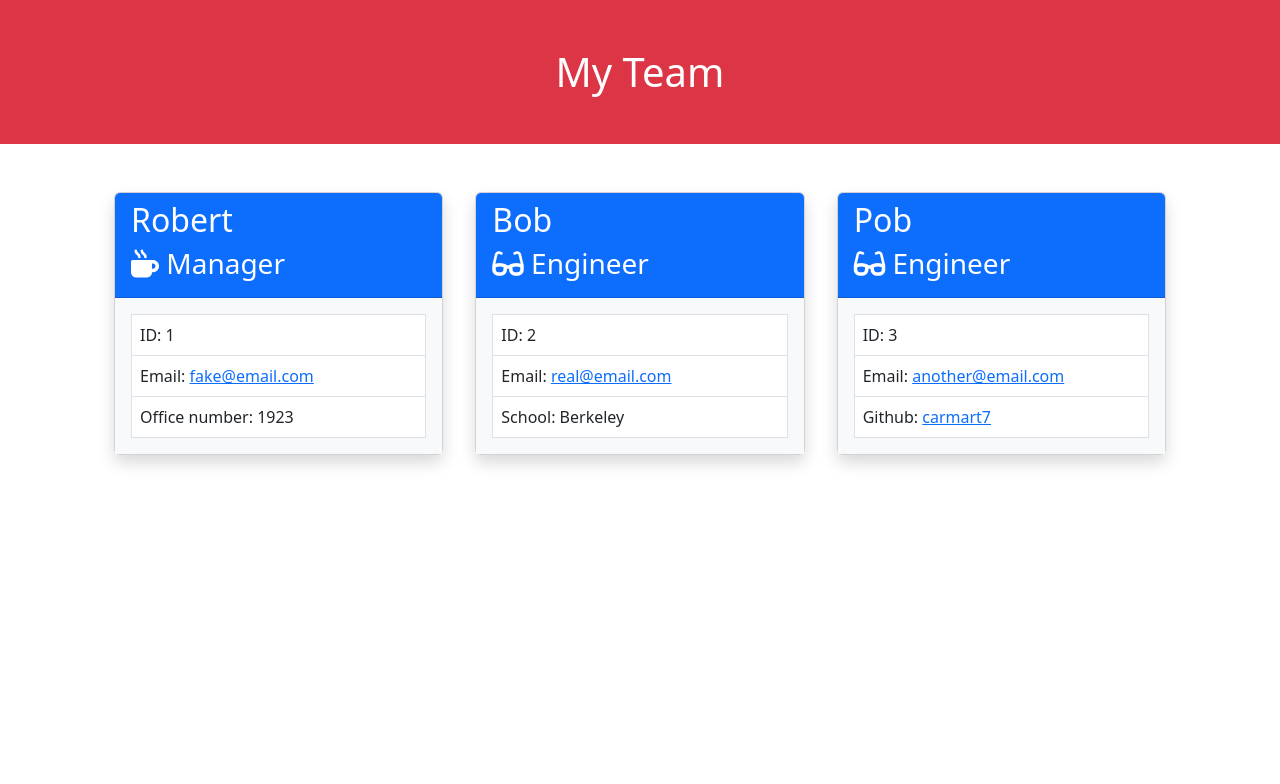
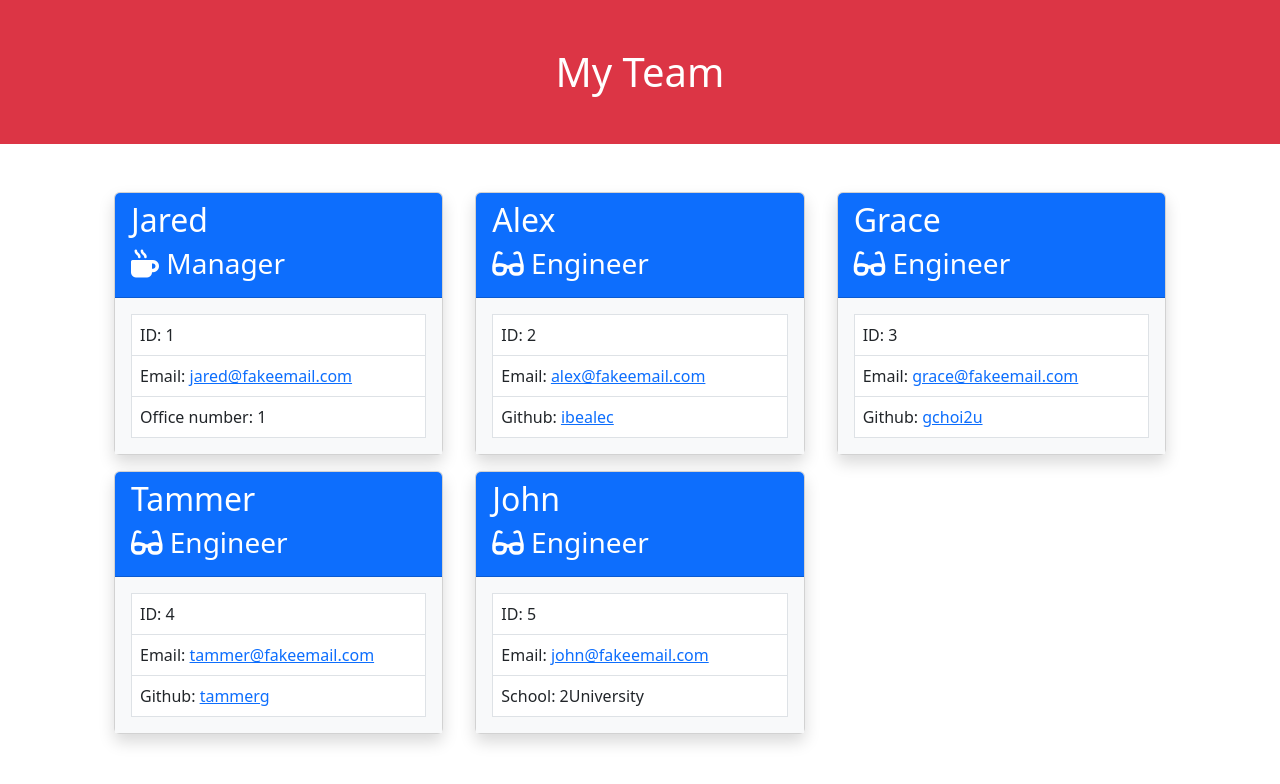
Before and after one commit to carmart7/team-profile-generator, a website: page dist/teamPage.html in a window 1280 px wide. Drawn offline with nearby package versions, Linux system fonts and the light colour scheme.

Commit message:
update files

```diff
--- a/dist/teamPage.html
+++ b/dist/teamPage.html
@@ -15,13 +15,13 @@
         <div class="col-md-6 col-lg-4 px-3">
 <div class="card mb-3 shadow">
     <div class="card-header bg-primary text-white">
-    <h2>Robert</h2>
+    <h2>Jared</h2>
     <h3><i class="fa-solid fa-mug-hot"></i> Manager</h3>
     </div>
     <div class="card-body bg-light py-3">
         <p class="bg-body border p-2 mb-0">ID: 1</p>
-        <p class="bg-body border border-top-0 border-bottom-0 p-2 mb-0">Email: <a href="mailto:fake@email.com">fake@email.com</a></p>
-        <p class="bg-body border p-2 my-0">Office number: 1923</p>
+        <p class="bg-body border border-top-0 border-bottom-0 p-2 mb-0">Email: <a href="mailto:jared@fakeemail.com">jared@fakeemail.com</a></p>
+        <p class="bg-body border p-2 my-0">Office number: 1</p>
     </div>
 </div>
 </div>
@@ -29,13 +29,13 @@
 <div class="col-md-6 col-lg-4 px-3">
     <div class="card mb-3 shadow">
     <div class="card-header bg-primary text-white">
-    <h2>Bob</h2>
+    <h2>Alex</h2>
     <h3><i class="fa-solid fa-glasses"></i> Engineer</h3>
     </div>
     <div class="card-body bg-light py-3">
         <p class="bg-body border p-2 mb-0">ID: 2</p>
-        <p class="bg-body border border-top-0 border-bottom-0 p-2 mb-0">Email: <a href="mailto:real@email.com">real@email.com</a></p>
-        <p class="bg-body border p-2 my-0">School: Berkeley</p>
+        <p class="bg-body border border-top-0 border-bottom-0 p-2 mb-0">Email: <a href="mailto:alex@fakeemail.com">alex@fakeemail.com</a></p>
+        <p class="bg-body border p-2 my-0">Github: <a href="https://github.com/ibealec">ibealec</a></p>
     </div>
 </div>
 </div>
@@ -43,13 +43,41 @@
 <div class="col-md-6 col-lg-4 px-3">
     <div class="card mb-3 shadow">
     <div class="card-header bg-primary text-white">
-    <h2>Pob</h2>
+    <h2>Grace</h2>
     <h3><i class="fa-solid fa-glasses"></i> Engineer</h3>
     </div>
     <div class="card-body bg-light py-3">
         <p class="bg-body border p-2 mb-0">ID: 3</p>
-        <p class="bg-body border border-top-0 border-bottom-0 p-2 mb-0">Email: <a href="mailto:another@email.com">another@email.com</a></p>
-        <p class="bg-body border p-2 my-0">Github: <a href="https://github.com/carmart7">carmart7</a></p>
+        <p class="bg-body border border-top-0 border-bottom-0 p-2 mb-0">Email: <a href="mailto:grace@fakeemail.com">grace@fakeemail.com</a></p>
+        <p class="bg-body border p-2 my-0">Github: <a href="https://github.com/gchoi2u">gchoi2u</a></p>
+    </div>
+</div>
+</div>
+
+<div class="col-md-6 col-lg-4 px-3">
+    <div class="card mb-3 shadow">
+    <div class="card-header bg-primary text-white">
+    <h2>Tammer</h2>
+    <h3><i class="fa-solid fa-glasses"></i> Engineer</h3>
+    </div>
+    <div class="card-body bg-light py-3">
+        <p class="bg-body border p-2 mb-0">ID: 4</p>
+        <p class="bg-body border border-top-0 border-bottom-0 p-2 mb-0">Email: <a href="mailto:tammer@fakeemail.com">tammer@fakeemail.com</a></p>
+        <p class="bg-body border p-2 my-0">Github: <a href="https://github.com/tammerg">tammerg</a></p>
+    </div>
+</div>
+</div>
+
+<div class="col-md-6 col-lg-4 px-3">
+    <div class="card mb-3 shadow">
+    <div class="card-header bg-primary text-white">
+    <h2>John</h2>
+    <h3><i class="fa-solid fa-glasses"></i> Engineer</h3>
+    </div>
+    <div class="card-body bg-light py-3">
+        <p class="bg-body border p-2 mb-0">ID: 5</p>
+        <p class="bg-body border border-top-0 border-bottom-0 p-2 mb-0">Email: <a href="mailto:john@fakeemail.com">john@fakeemail.com</a></p>
+        <p class="bg-body border p-2 my-0">School: 2University</p>
     </div>
 </div>
 </div>
```
